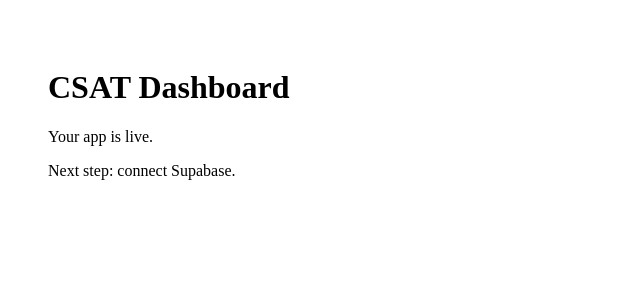
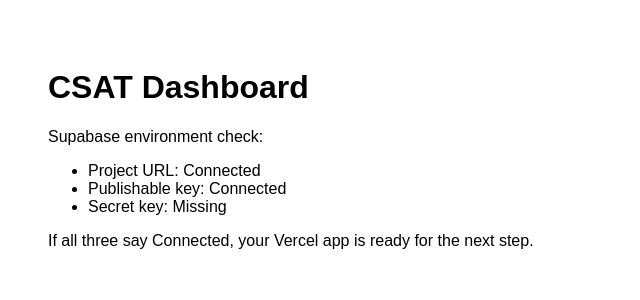
Before and after one commit to faiyaaaaaaz/Approach-Client-Sentiment-Tracking, a Next.js app: page / in a window 1280 px wide. Shown: the top 300 px of the page, without its empty margins (0-640 px from the left). Built offline with nearby package versions, Linux system fonts and the light colour scheme; no server answers.

Commit message:
Update page.js

```diff
--- a/app/page.js
+++ b/app/page.js
@@ -1,9 +1,23 @@
 export default function HomePage() {
+  const hasUrl = !!process.env.NEXT_PUBLIC_SUPABASE_URL;
+  const hasAnonKey = !!process.env.NEXT_PUBLIC_SUPABASE_ANON_KEY;
+  const hasServiceRoleKey = !!process.env.SUPABASE_SERVICE_ROLE_KEY;
+
   return (
-    <main style={{ padding: 40 }}>
+    <main style={{ padding: 40, fontFamily: "Arial, sans-serif" }}>
       <h1>CSAT Dashboard</h1>
-      <p>Your app is live.</p>
-      <p>Next step: connect Supabase.</p>
+
+      <p>Supabase environment check:</p>
+
+      <ul>
+        <li>Project URL: {hasUrl ? "Connected" : "Missing"}</li>
+        <li>Publishable key: {hasAnonKey ? "Connected" : "Missing"}</li>
+        <li>Secret key: {hasServiceRoleKey ? "Connected" : "Missing"}</li>
+      </ul>
+
+      <p>
+        If all three say Connected, your Vercel app is ready for the next step.
+      </p>
     </main>
   );
 }
```
